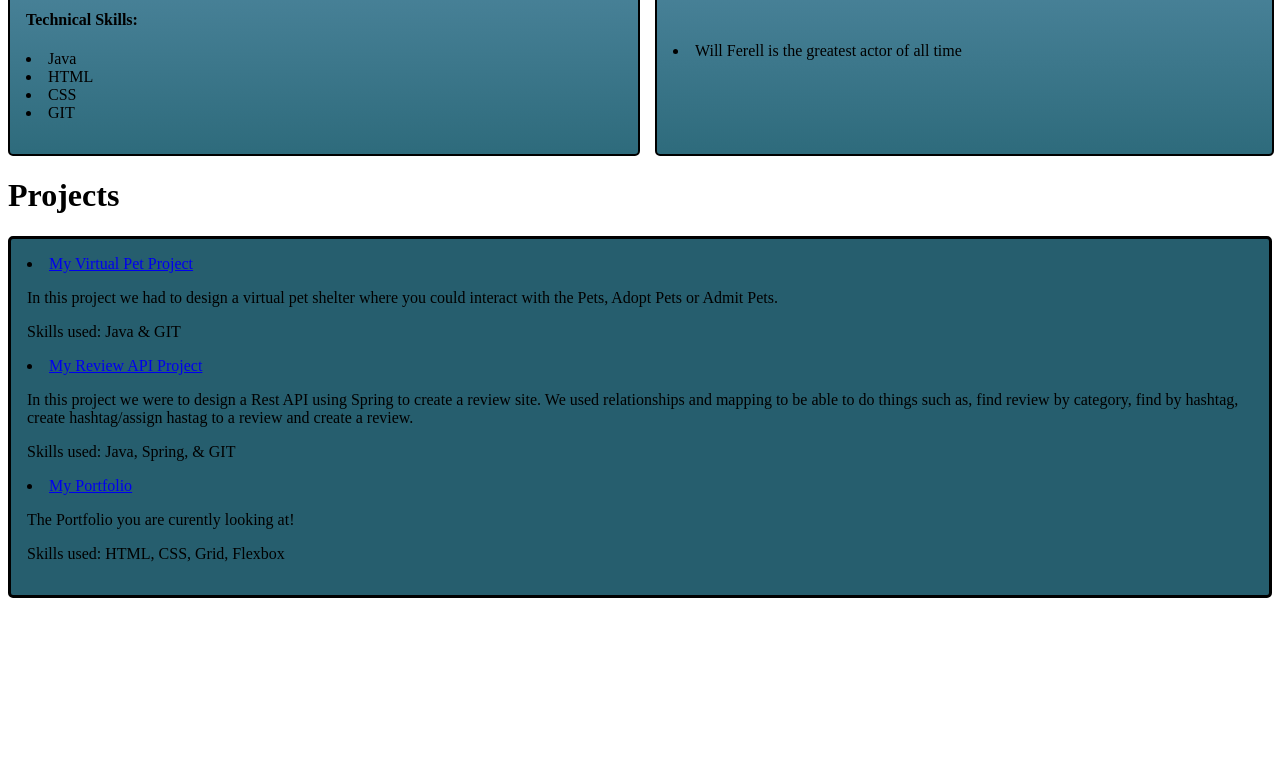
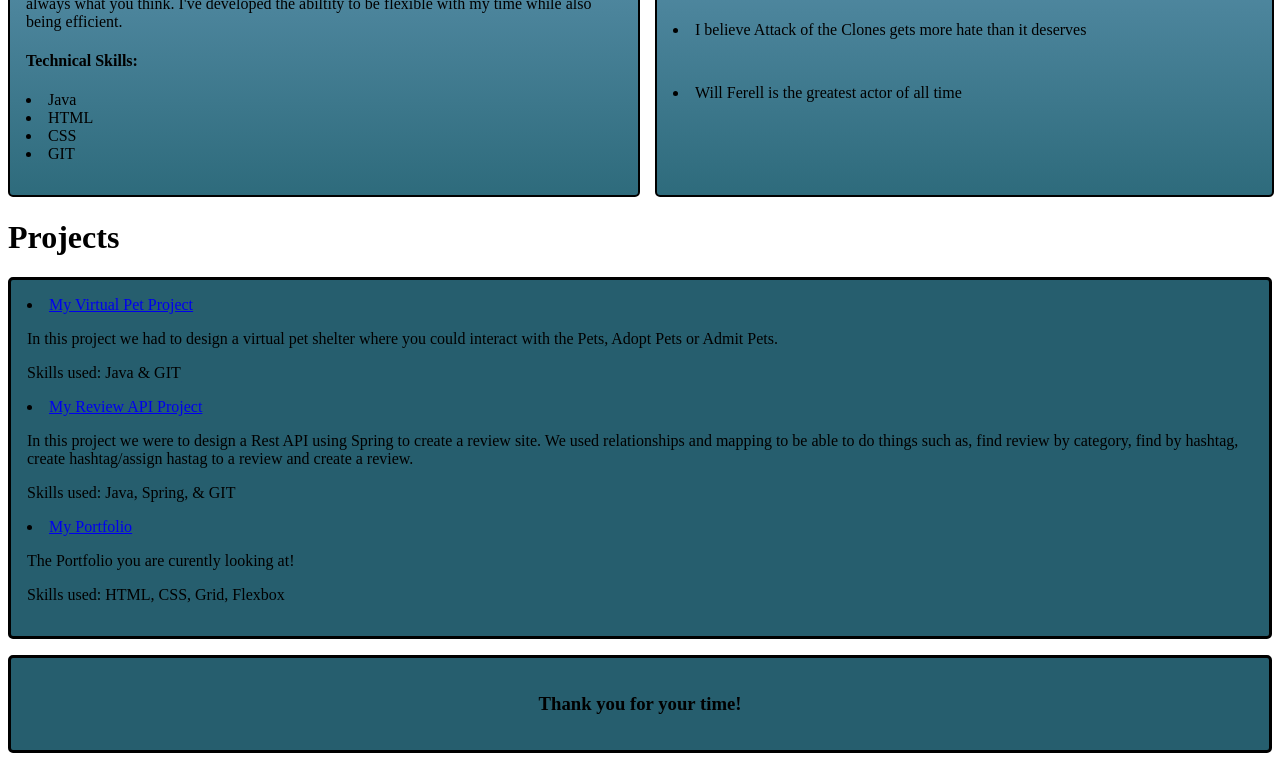
Before and after one commit to eiseleaidan/eiseleaidan.github.io, a plain HTML site: page index.html in a window 1280 px wide. Shown: the part 1825-2586 px from the top of the page. Before the commit the page ends 2431 px from the top, so only its background shows below. Drawn offline with Linux system fonts and the light colour scheme.

Commit message:
Updated Portfolio

```diff
--- a/index.html
+++ b/index.html
@@ -10,7 +10,7 @@
 </head>
 <body>
     <div class = "header">
-    <header>Welcome to my Portfolio</header>
+    <h3>Welcome to my Portfolio</h3>
         <nav class="navigation">
             <ol>
                 <li class="navigation"><a href="#">About Me</a></li>
@@ -101,7 +101,7 @@ This trip was one my wife and I took back in the fall of 2021. We both love Colo
 <p>The Portfolio you are curently looking at!</p>
 <p>Skills used: HTML, CSS, Grid, Flexbox</p>
 </section>
-</div>
-<footer></footer>
+<section class = "footer">
+    <h3>Thank you for your time!</h3>
 </body>
 </html>
--- a/style.css
+++ b/style.css
@@ -104,3 +104,14 @@ font-weight:bold ;
     background-color:rgb(38, 94, 110) ;
     padding: 1em;
 }
+.footer {
+    display: flex;
+    justify-content: center;
+    margin-top: 1rem;
+    border-style:solid ;
+    border-color: black;
+    border-radius: 5px;
+    border-width: 3px;
+    background-color:rgb(38, 94, 110) ;
+    padding: 1em;
+}
```
